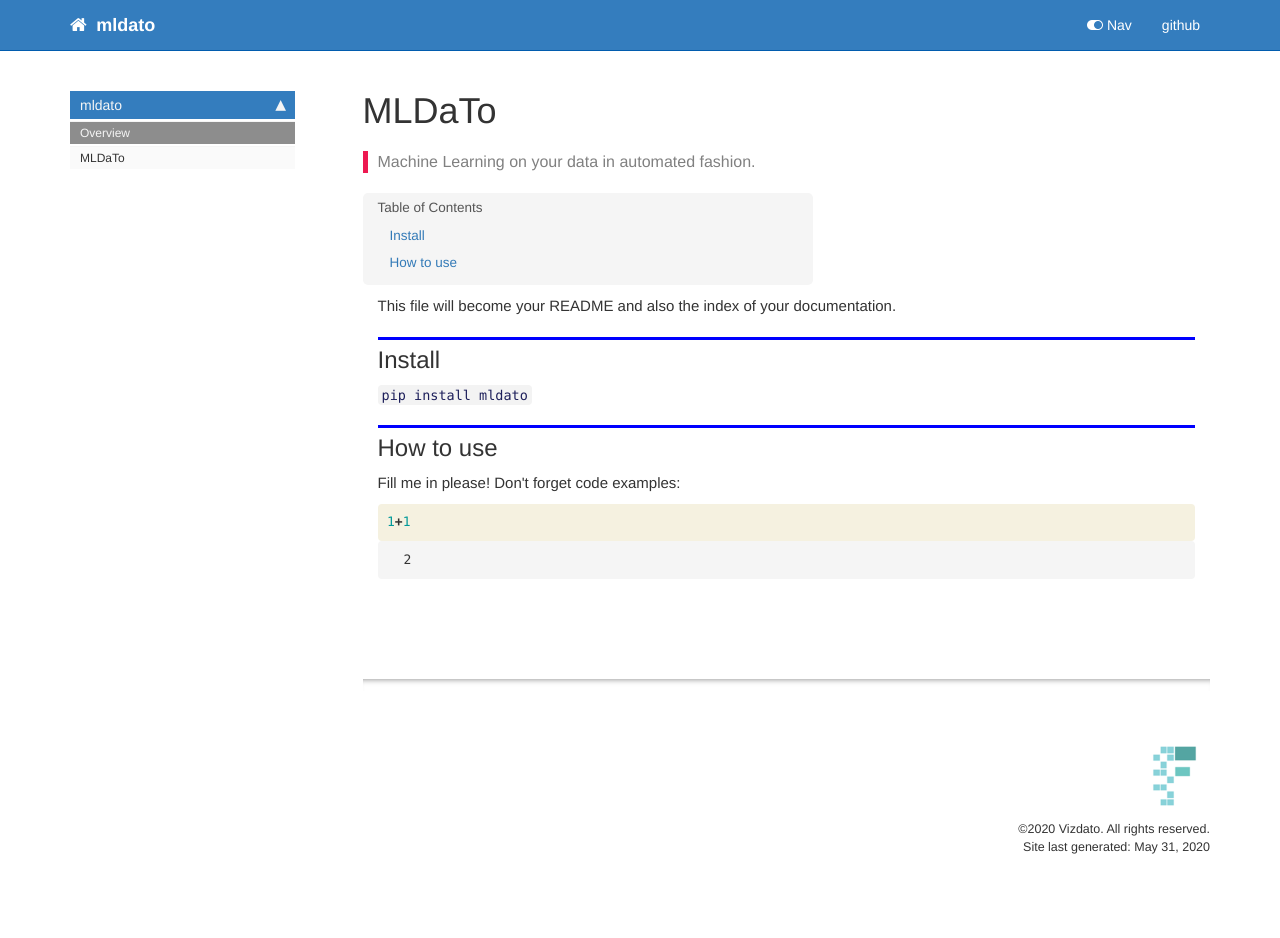
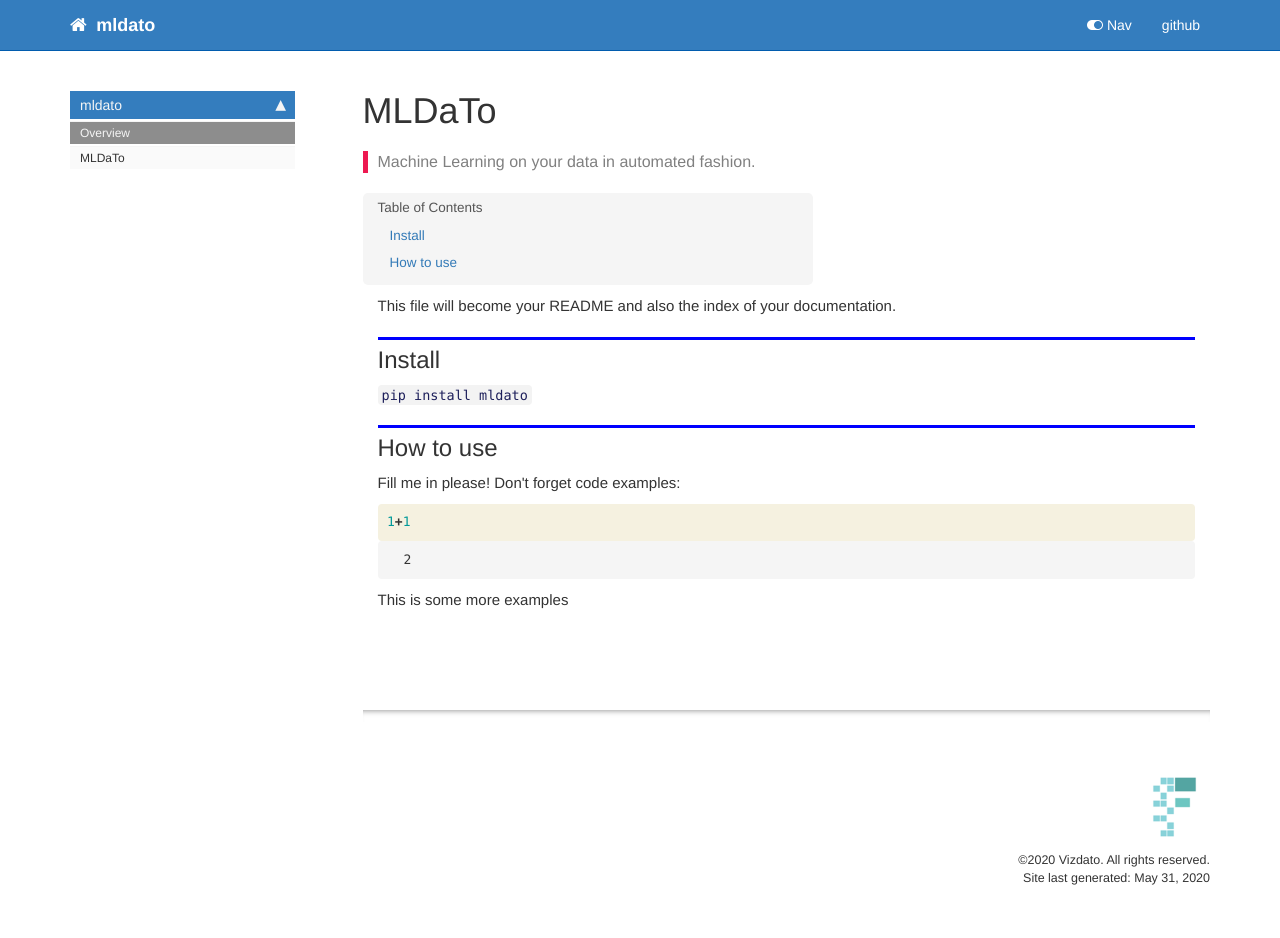
Before and after one commit to Ryanfras/mldato, a Jekyll site: the page built from docs/index.html, in a window 1280 px wide. Built offline with Jekyll 4.4.1, drawn with Linux system fonts in a browser that asks for light colours; nearby versions of some CDN libraries; comment, search, counter and statistics services are not loaded; before the commit the page ends 906 px from its top, so only the background shows below that.

Commit message:
added a sentence in Index

```diff
--- a/docs/index.html
+++ b/docs/index.html
@@ -93,4 +93,11 @@
 </div>
     {% endraw %}
 
+<div class="cell border-box-sizing text_cell rendered"><div class="inner_cell">
+<div class="text_cell_render border-box-sizing rendered_html">
+<p>This is some more examples</p>
+
 </div>
+</div>
+</div>
+</div>
```
Also changed, not shown: README.md, 1 other file.
